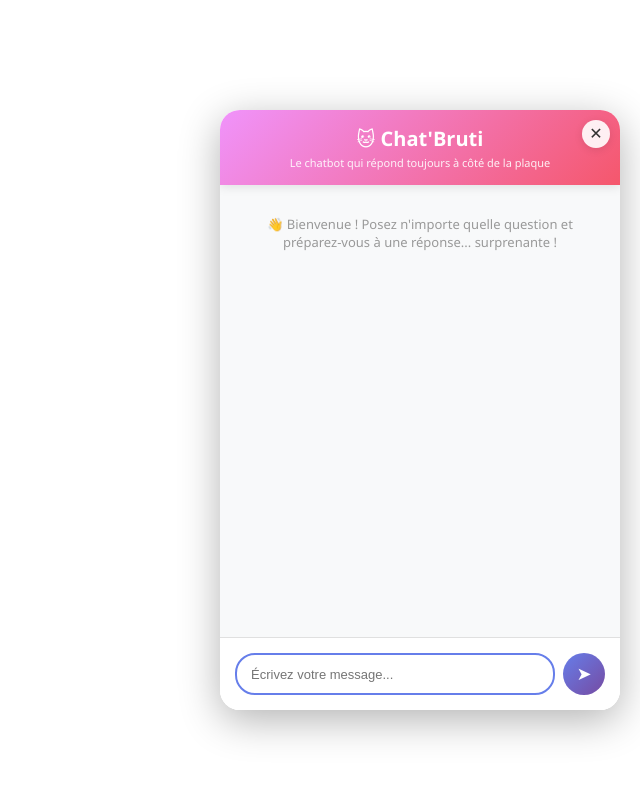
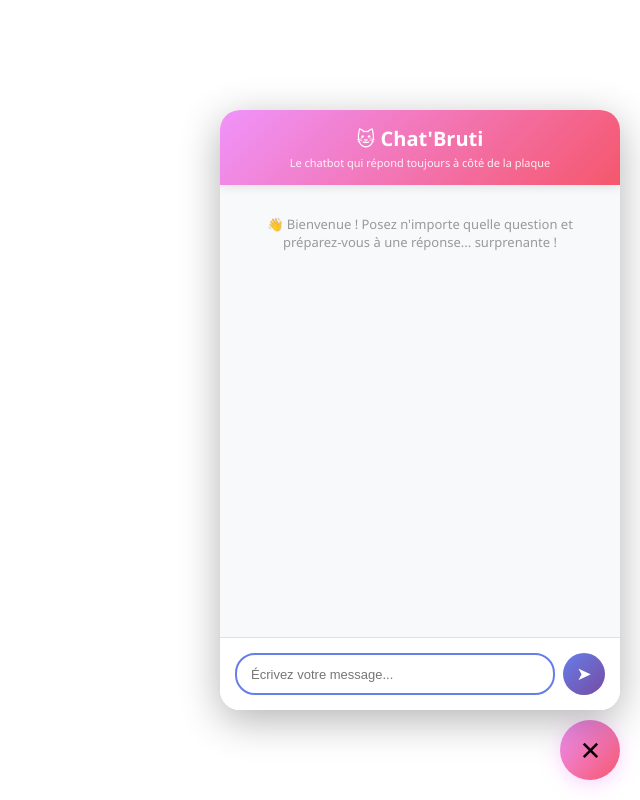
Before and after one commit to azizbelhadjsayar/test-chat, a plain HTML site: page index.html in a window 1280 px wide. Both pictures are taken after a click on the button "Ouvrir Chat'Bruti". Shown: the whole page, without its empty margins (640-1280 px from the left). Drawn offline with Linux system fonts and the light colour scheme.

Commit message:
Add files via upload

```diff
--- a/chatbot.css
+++ b/chatbot.css
@@ -10,7 +10,7 @@ body {
     height: 100vh;
     overflow: hidden;
     position: relative;
-    pointer-events: auto;
+    pointer-events: none;
 }
 
 /* ============================================
@@ -47,8 +47,22 @@ body {
     transform: scale(0.95);
 }
 
-.chatbot-button.hidden {
-    display: none;
+.chatbot-button .button-icon {
+    display: block;
+    transition: transform 0.3s;
+}
+
+.chatbot-button.open .button-icon {
+    transform: rotate(90deg);
+}
+
+.chatbot-button.open .button-icon::before {
+    content: '✕';
+    font-size: 26px;
+}
+
+.chatbot-button.open .button-icon {
+    font-size: 0;
 }
 
 @keyframes pulse {
@@ -118,32 +132,6 @@ body {
 .chat-header p {
     font-size: 11px;
     opacity: 0.9;
-}
-
-.close-button {
-    position: absolute;
-    top: 10px;
-    right: 10px;
-    background: rgba(255, 255, 255, 0.9);
-    border: none;
-    width: 28px;
-    height: 28px;
-    border-radius: 50%;
-    cursor: pointer;
-    display: flex;
-    align-items: center;
-    justify-content: center;
-    font-size: 16px;
-    color: #333;
-    box-shadow: 0 2px 8px rgba(0, 0, 0, 0.1);
-    transition: background 0.2s, transform 0.2s;
-    line-height: 1;
-    padding: 0;
-}
-
-.close-button:hover {
-    background: white;
-    transform: scale(1.1);
 }
 
 .chat-messages {
--- a/chatbot.js
+++ b/chatbot.js
@@ -10,7 +10,6 @@ const userInput = document.getElementById('userInput');
 const sendButton = document.getElementById('sendButton');
 const chatbotButton = document.getElementById('chatbotButton');
 const chatbotWindow = document.getElementById('chatbotWindow');
-const closeButton = document.getElementById('closeButton');
 
 // Indicateur de frappe
 const typingIndicator = document.createElement('div');
@@ -154,20 +153,24 @@ userInput.addEventListener('keypress', (e) => {
 
 // Gestion du bouton flottant et de la fenêtre
 chatbotButton.addEventListener('click', function() {
-    chatbotWindow.classList.add('active');
-    chatbotButton.classList.add('hidden');
-    userInput.focus();
-});
+    const isOpen = chatbotWindow.classList.contains('active');
 
-closeButton.addEventListener('click', function() {
-    chatbotWindow.classList.remove('active');
-    chatbotButton.classList.remove('hidden');
+    if (isOpen) {
+        // Fermer le chat
+        chatbotWindow.classList.remove('active');
+        chatbotButton.classList.remove('open');
+    } else {
+        // Ouvrir le chat
+        chatbotWindow.classList.add('active');
+        chatbotButton.classList.add('open');
+        userInput.focus();
+    }
 });
 
 // Fermer avec la touche Escape
 document.addEventListener('keydown', function(e) {
     if (e.key === 'Escape' && chatbotWindow.classList.contains('active')) {
         chatbotWindow.classList.remove('active');
-        chatbotButton.classList.remove('hidden');
+        chatbotButton.classList.remove('open');
     }
 });
--- a/index.html
+++ b/index.html
@@ -9,7 +9,7 @@
 <body>
     <!-- Bouton flottant -->
     <button class="chatbot-button" id="chatbotButton" aria-label="Ouvrir Chat'Bruti">
-        🐱
+        <span class="button-icon">🐱</span>
     </button>
 
     <!-- Conteneur du chat -->
@@ -18,7 +18,6 @@
             <div class="chat-header">
                 <h1>🐱 Chat'Bruti</h1>
                 <p>Le chatbot qui répond toujours à côté de la plaque</p>
-                <button class="close-button" id="closeButton" aria-label="Fermer">✕</button>
             </div>
 
             <div class="chat-messages" id="chatMessages">
```
